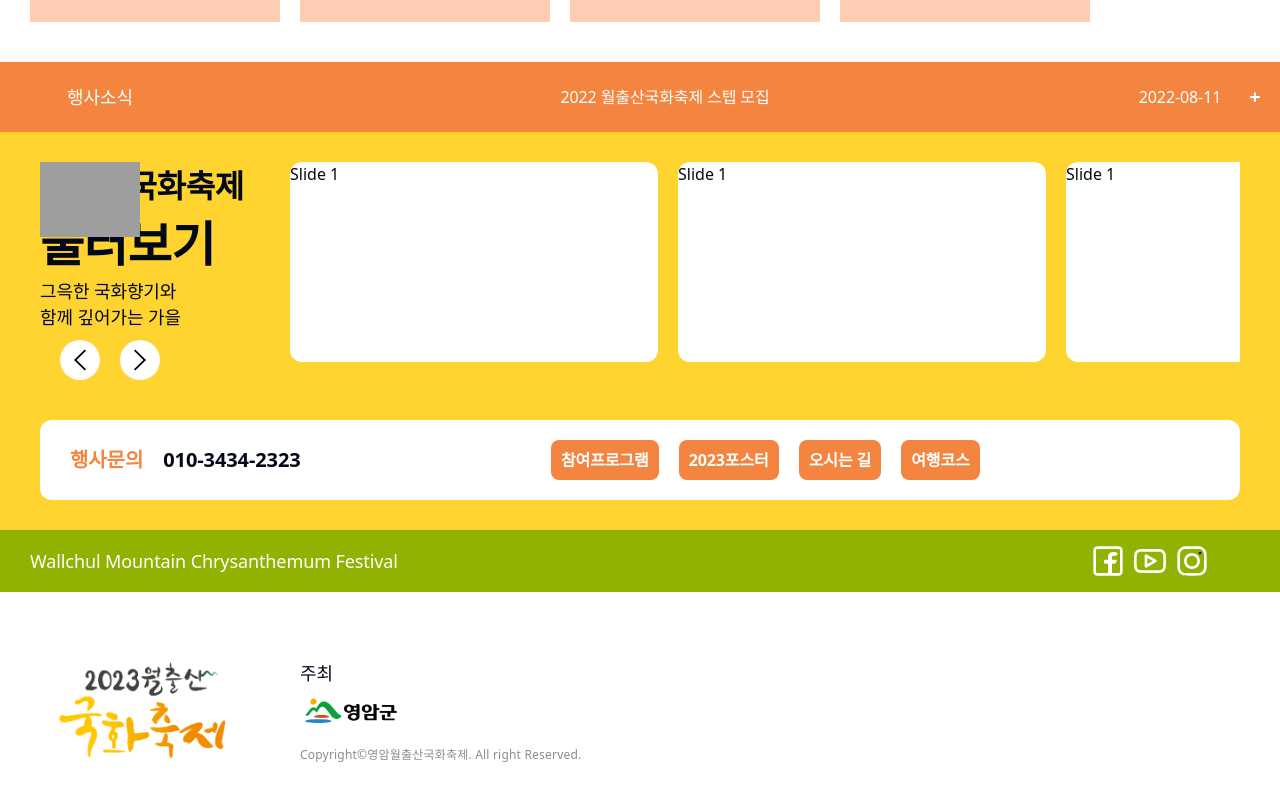
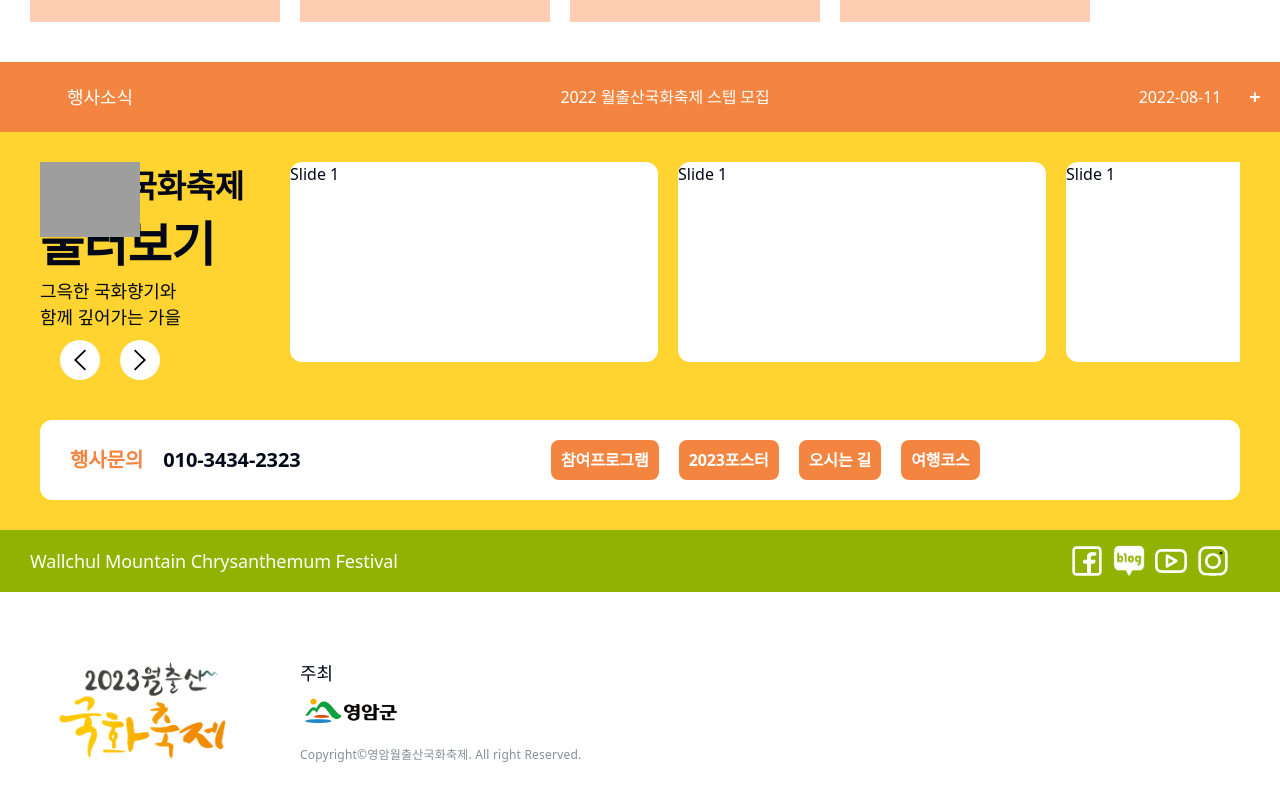
Before and after one commit to guesung/Yakukhwa, a Next.js app: page / in a window 1280 px wide. Shown: the part 899-1699 px from the top of the page. Built offline with nearby package versions, Linux system fonts and the light colour scheme; grey boxes are pictures that could not be loaded.

Commit message:
feat : blog 이미지 추가

```diff
--- a/src/app/components/Footer/LinkSection.tsx
+++ b/src/app/components/Footer/LinkSection.tsx
@@ -9,6 +9,7 @@ export default function LinkSection() {
       </p>
       <div className="flex gap-10 w-200 justify-center">
         <Icon id="facebook" width={32} height={32} />
+        <Image src="/images/blog.png" width={32} height={32} alt="blog" />
         <Icon id="youtube" width={32} height={32} />
         <Icon id="instagram" width={32} height={32} />
       </div>
```
Also changed, not shown: public/images/blog.png (added).
